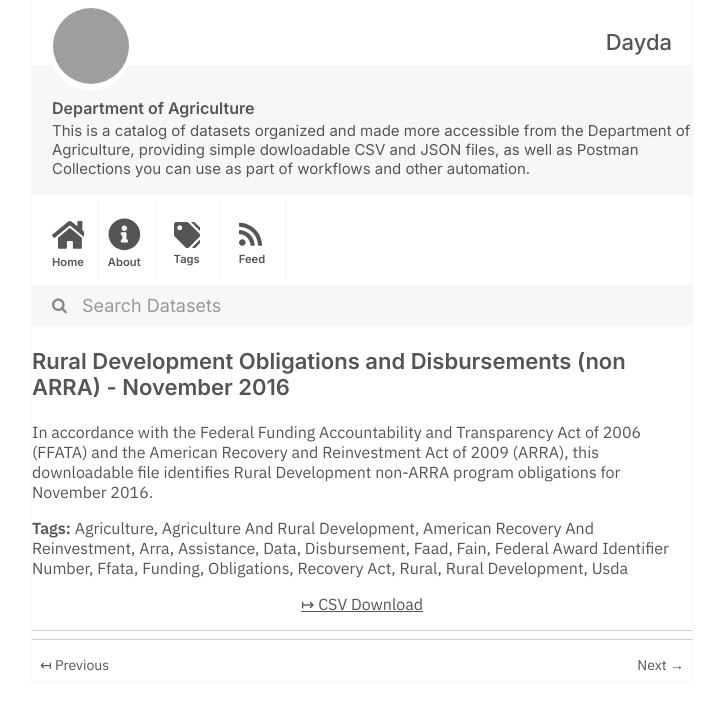
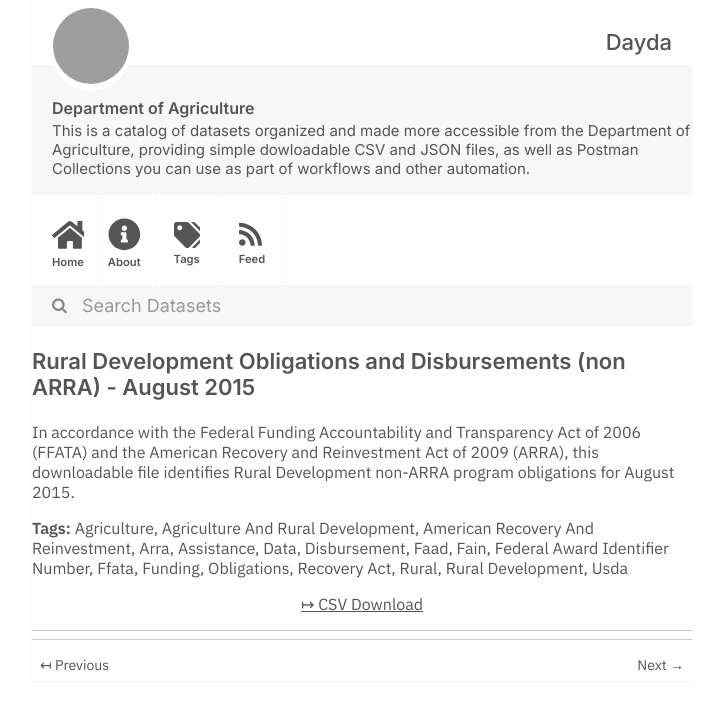
Before and after one commit to dayda-entities/department-of-agriculture, a Jekyll site: the page built from _posts/2020-11-10-rural-development-obligations-.md, in a window 1280 px wide, cut to the strip 0-710 px from the top of the page. Shown: the whole strip, without its empty margins (278-1001 px from the left). Built offline with Jekyll 4.4.1, drawn with Linux system fonts in a browser that asks for light colours; grey boxes are pictures that could not be loaded.

```diff
--- a/_posts/2020-11-10-rural-development-obligations-.md
+++ b/_posts/2020-11-10-rural-development-obligations-.md
@@ -1,7 +1,7 @@
 ---
-title: Rural Development Obligations and Disbursements (non ARRA) - November 2016
-created: '2020-11-10T16:28:07.460393'
-modified: '2020-11-10T16:28:07.460404'
+title: Rural Development Obligations and Disbursements (non ARRA) - August 2015
+created: '2020-11-10T16:28:05.421855'
+modified: '2020-11-10T16:28:05.421863'
 state: active
 type: dataset
 tags:
@@ -23,9 +23,9 @@ tags:
   - Rural Development
   - Usda
 groups: []
-csv_url: 'https://www.sc.egov.usda.gov/data/files/Non_ARRA/RD_Non_ARRA_20161120_03.csv'
+csv_url: 'http://www.sc.egov.usda.gov/data/files/Non_ARRA/RD_Non_ARRA_20150819_03.csv'
 json_url: ''
 layout: post
 
 ---
-In accordance with the Federal Funding Accountability and Transparency Act of 2006 (FFATA) and the American Recovery and Reinvestment Act of 2009 (ARRA), this downloadable file identifies Rural Development non-ARRA program obligations for November 2016.
+In accordance with the Federal Funding Accountability and Transparency Act of 2006 (FFATA) and the American Recovery and Reinvestment Act of 2009 (ARRA), this downloadable file identifies Rural Development non-ARRA program obligations for August 2015.
```
